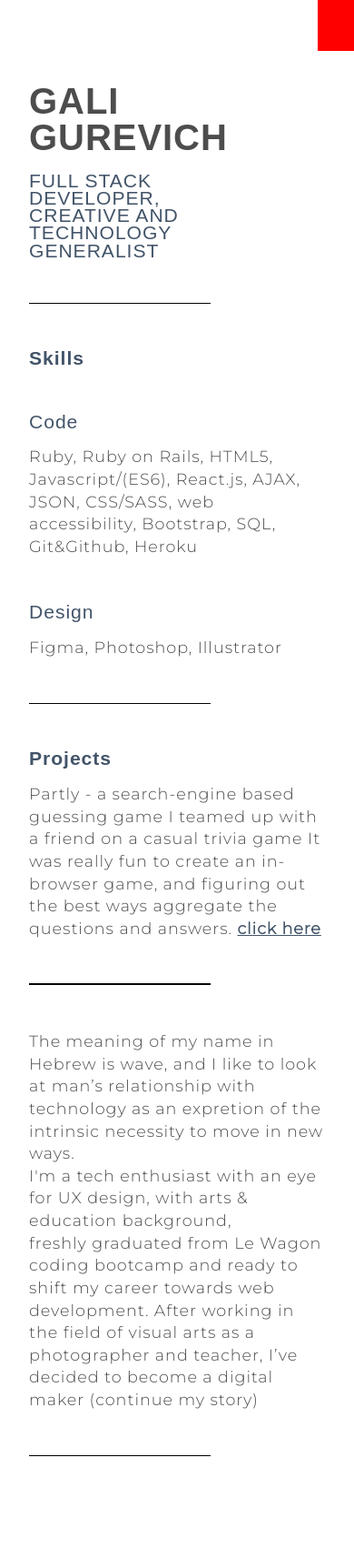
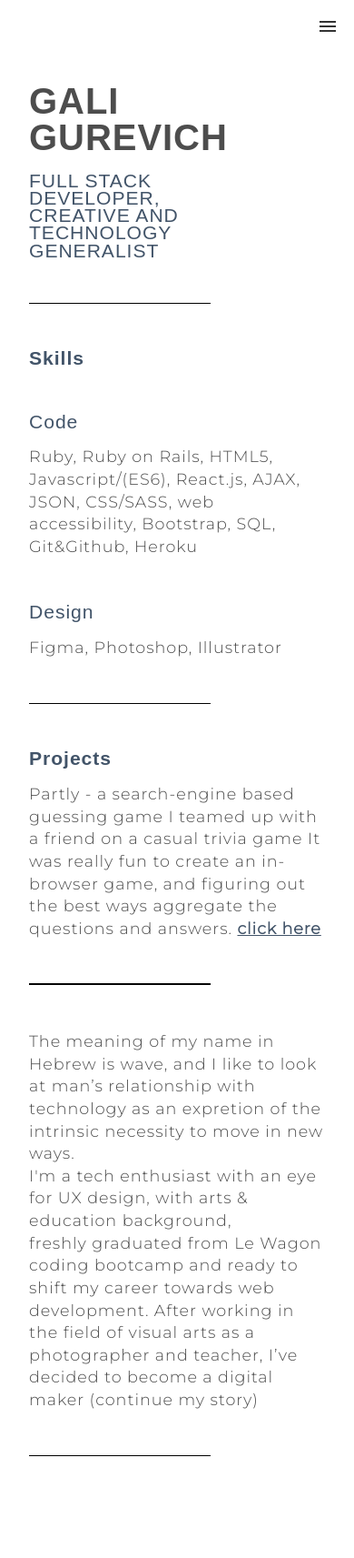
Before and after one commit to galia1902/jekyll-site4, a Jekyll site: the page built from index.html, in a window 390 px wide. Shown: the whole page at 91% size. Built offline with Jekyll 4.4.1, drawn with Linux system fonts in a browser that asks for light colours; some web fonts are replaced.

Commit message:
added style to hamburger

```diff
--- a/_includes/header.html
+++ b/_includes/header.html
@@ -1,13 +1,11 @@
 
 
 
- <input class="menu-btn" type="checkbox" id="menu-btn" />
+<input class="menu-btn" type="checkbox" id="menu-btn" />
 <label class="menu-icon" for="menu-btn"><span class="navicon"></span></label>
 <aside>
-
   <div class="container">
     <nav>
-
       <ul>
        <!--  {% for page in site.pages %} {% if page.title %} -->
        <!--  <li><a href="{{ page.url | prepend: site.baseurl }}">{{ page.title }}</a></li> -->
--- a/_sass/layout.scss
+++ b/_sass/layout.scss
@@ -129,17 +129,13 @@ time {
 /* Aside */
 
 aside {
-
   position: fixed;
   top: 100px;
   right: 0;
   background: #fff;
   width: 20%;
   z-index: 2;
-  // border-bottom: 1px solid lighten($light, 30%);
-  // box-shadow: 0px 1px 1px RGBA(4, 25, 54, .1);
   nav {
-    // float: right;
     max-width: 800px;
     margin: 0 auto;
     ul {
@@ -158,12 +154,6 @@ aside {
           line-height: 20px;
           margin-bottom: -1px;
           box-shadow: 0;
-          // &:hover,
-          // &:active {
-          //   background: $header;
-          //   text-decoration: none;
-          //   color: $main;
-          // }
         }
       }
     }
@@ -184,12 +174,9 @@ aside {
   font-weight:normal;
   }
 }
-
-
 .menu-btn{
   display:none;
 }
-
 .menu-icon {
   cursor: pointer;
   right: 0;
@@ -199,51 +186,87 @@ aside {
   padding: 28px 20px;
   user-select: none;
   display: none;
-
   /* delete later*/
-  background-color: red;
+  // background-color: red;
+}
+.menu-btn:checked ~.menu-icon{
+    // background-color: green;
+  }
+.menu-icon .navicon {
+  background: #333;
+  display: block;
+  height: 2px;
+  position: relative;
+  transition: background .2s ease-out;
+  width: 18px;
+}
+.menu-icon .navicon:before,
+.menu-icon .navicon:after {
+  background: #333;
+  content: '';
+  display: block;
+  height: 100%;
+  position: absolute;
+  transition: all .2s ease-out;
+  width: 100%;
 }
 
-.menu-btn:checked ~.menu-icon{
-    background-color: green;
-  }
+.menu-icon .navicon:before {
+  top: 5px;
+}
+
+.menu-icon .navicon:after {
+  top: -5px;
+}
+/* menu btn */
+
+.menu-btn {
+  display: none;
+}
+
+.menu-btn:checked ~ .menu {
+  max-height: 240px;
+}
+
+.menu-btn:checked ~ .menu-icon .navicon {
+  background: transparent;
+}
+
+.menu-btn:checked ~ .menu-icon .navicon:before {
+  transform: rotate(-45deg);
+}
+
+.menu-btn:checked ~ .menu-icon .navicon:after {
+  transform: rotate(45deg);
+}
+
+.menu-btn:checked ~ .menu-icon:not(.steps) .navicon:before,
+.menu-btn:checked ~ .menu-icon:not(.steps) .navicon:after {
+  top: 0;
+}
+
 footer{
    text-align: center;
    padding: 40px;
-   // &:before {
-   //          display: block;
-   //          width: 200px;
-   //          height:200px;
-   //          content: "kajdfnafjkn ";
-   //          background-color: black;
-   //          position:center;
-   //          display: absolute;
-   //        }
  }
 
-
 //BLOB
-
 .background-animation{
   position: absolute;
   top: -900px;
   left: -300px;
   z-index: -100;
 }
-
 .background-animation2{
   position: absolute;
   top: -900px;
   left: -300px;
   z-index: -100;
 }
-
-
 .blob {
  max-height: 800vh;
  width: 190vw;
 }
-
 .blob path {
   animation: blob 41s linear  infinite;
 }
@@ -264,24 +287,6 @@ footer{
     d: path("M120,-157.6C152.7,-141.5,174.3,-102.6,194.8,-58.8C215.3,-14.9,234.6,33.8,228.4,80.8C222.2,127.8,190.4,173.1,148.1,184C105.8,195,52.9,171.5,-2.4,174.8C-57.8,178.2,-115.6,208.4,-137.5,190.9C-159.3,173.3,-145.3,108,-153,56.3C-160.7,4.6,-190.2,-33.4,-178.3,-54.2C-166.4,-75.1,-113.2,-78.8,-76.6,-93.6C-40,-108.3,-20,-134.2,11.9,-150.5C43.7,-166.8,87.4,-173.6,120,-157.6Z");
   }
 }
-
-
-// @import url("https://fonts.googleapis.com/css?family=Roboto:400,400i,700");
-
-// html {
-//   height: 100%;
-//   background: #1A2A3A;
-//   color: #FFF;
-//   scroll-behavior: smooth;
-// }
-// body {
-//   font-family: Roboto, sans-serif;
-//   display: flex;
-//   justify-content: center;
-//   align-items: center;
-//   flex-direction: column;
-//   height: 100%;
-// }
 *,
 *:before,
 *:after {
@@ -314,7 +319,6 @@ footer{
   stroke: none;
   overflow: visible;
 }
-
 .blog-back-link{
   top: 20px;
   left: 20px;
@@ -338,7 +342,6 @@ footer{
   transform: translateY(-59%);
 }
 
-
 @media (max-width: 48em) {
 aside{
   width: 100%;
@@ -350,15 +353,11 @@ aside{
   .container{
     padding: 23px;
   }
-
-
-  }
-
-  .menu-btn:checked ~.menu-icon ~aside {
+}
+.menu-btn:checked ~.menu-icon ~aside {
     opacity:1;
-  }
-
-   .menu-icon {
+}
+.menu-icon {
     z-index:2;
     display: block;
   }
```
